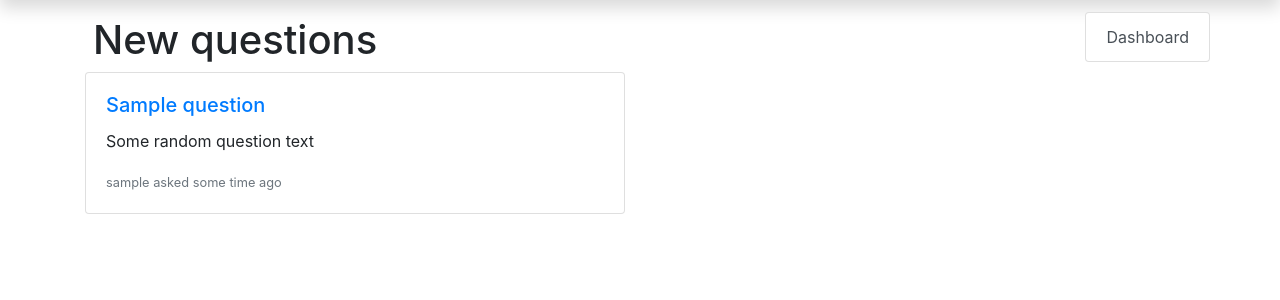
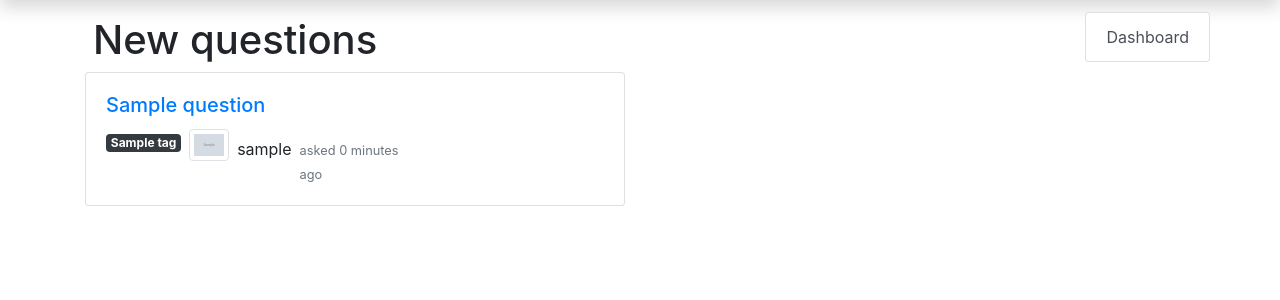
Before and after one commit to nihilSup/Hasker, a Django app: page / in a window 1280 px wide. Shown: the part 56-356 px from the top of the page. Run offline with Django 3.2, Linux system fonts and the light colour scheme; tables that the repository leaves empty hold one stand-in row (values such as "Sample post"); grey boxes marked "Sample" are stand-in pictures; some libraries are stand-ins or nearby versions.

Commit message:
changed index style

```diff
--- a/hasker/templates/hasker/index.html
+++ b/hasker/templates/hasker/index.html
@@ -14,12 +14,28 @@
                 <div class="col-md-8">
                     <div class="card-body">
                         <h5 class="card-title"><a href="{% url 'question' question.id %}">{{ question.title }}</a></h5>
-                        <p class="card-text">
-                            Some random question text
-                        </p>
-                        <p class="card-text">
-                            <small class="text-muted">{{ question.author }} asked some time ago</small>
-                        </p>
+                        <div class="d-flex mt-2">
+                            {% for tag in question.tags.all %}
+                                <div class="p-0 mr-2">
+                                    <span class="badge badge-dark">{{ tag.name }}</span>
+                                </div>
+                            {% endfor %}
+                            <div class="d-flex ml-auto">
+                                <div class="p-0 mr-2 ml-auto">
+                                    {% if question.author.avatar %}
+                                        <img src="{{ question.author.avatar.url }}"
+                                            width="40" height="40" class="img-thumbnail"/>
+                                    {% else %}
+                                        <img src={% static "hasker/images/default.png" %}
+                                            width="40" height="40" class="img-thumbnail"/>
+                                    {% endif %}
+                                </div>
+                                <div class="p-0 mr-2 mt-2 ml-auto">{{ question.author.username }}</div>
+                                <p class="p-0 mt-2 ml-auto card-text">
+                                    <small class="text-muted">asked {{ question.asked_date|timesince }} ago</small>
+                                </p>
+                            </div>
+                        </div>
                     </div>
                 </div>
             </div>
```
